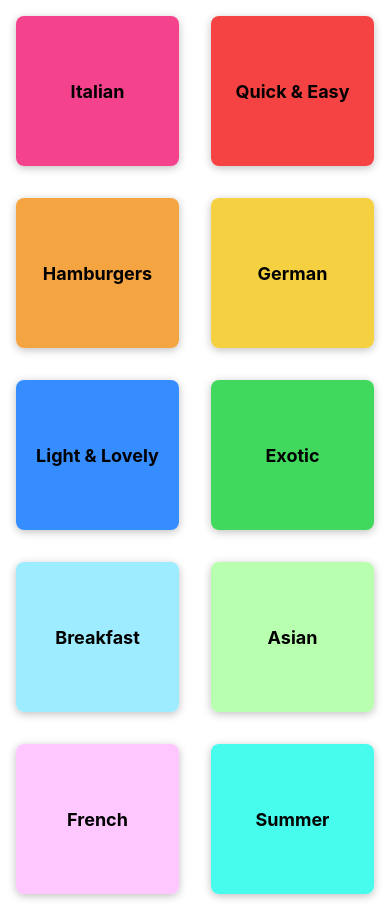
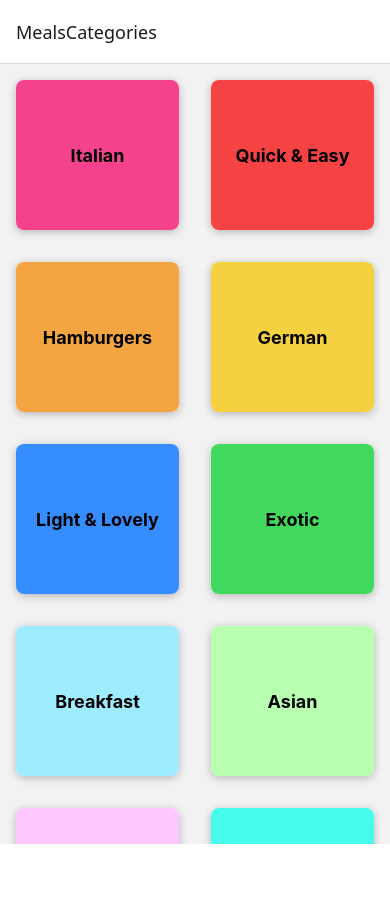
Before and after one commit to IBXCODECAT/Learning-ReactNative, a React Native app in the folder NavigationSample1/: screen /MealsCategories in a window 390 px wide. After the commit the page ends 844 px from the top, so only its background shows below. Built offline with nearby package versions, Linux system fonts and the light colour scheme.

Commit message:
Add Screen

```diff
--- a/NavigationSample1/App.js
+++ b/NavigationSample1/App.js
@@ -2,12 +2,22 @@
 import { StyleSheet, Text, View } from 'react-native';
 import CategoriesScreen from './Components/Screens/CategoriesScreen';
 
+import { NavigationContainer } from '@react-navigation/native';
+import { createNativeStackNavigator } from '@react-navigation/native-stack';
+
+const Stack = createNativeStackNavigator();
+
 export default function App() {
   return (
-    <View>
-      <StatusBar style="light"/>
-      <CategoriesScreen/>
-    </View>
+    <>
+      <StatusBar style="dark"/>
+
+      <NavigationContainer>
+        <Stack.Navigator>
+          <Stack.Screen name="MealsCategories" component={CategoriesScreen} />
+        </Stack.Navigator>
+      </NavigationContainer>
+    </>
   );
 }
 
--- a/NavigationSample1/Data/Dummy.js
+++ b/NavigationSample1/Data/Dummy.js
@@ -1,5 +1,5 @@
-import Category from '../models/category';
-import Meal from '../models/meal';
+import Category from '../Models/Category';
+import Meal from '../Models/meal';
 
 export const CATEGORIES = [
   new Category('c1', 'Italian', '#f5428d'),
--- a/NavigationSample1/package.json
+++ b/NavigationSample1/package.json
@@ -9,10 +9,14 @@
     "web": "expo start --web"
   },
   "dependencies": {
+    "@react-navigation/native": "^7.1.5",
+    "@react-navigation/native-stack": "^7.3.9",
     "expo": "~52.0.43",
     "expo-status-bar": "~2.0.1",
     "react": "18.3.1",
-    "react-native": "0.76.9"
+    "react-native": "0.76.9",
+    "react-native-safe-area-context": "4.12.0",
+    "react-native-screens": "~4.4.0"
   },
   "devDependencies": {
     "@babel/core": "^7.20.0"
```
Also changed, not shown: 1 other file (tests, documents, lock files or other folders).
